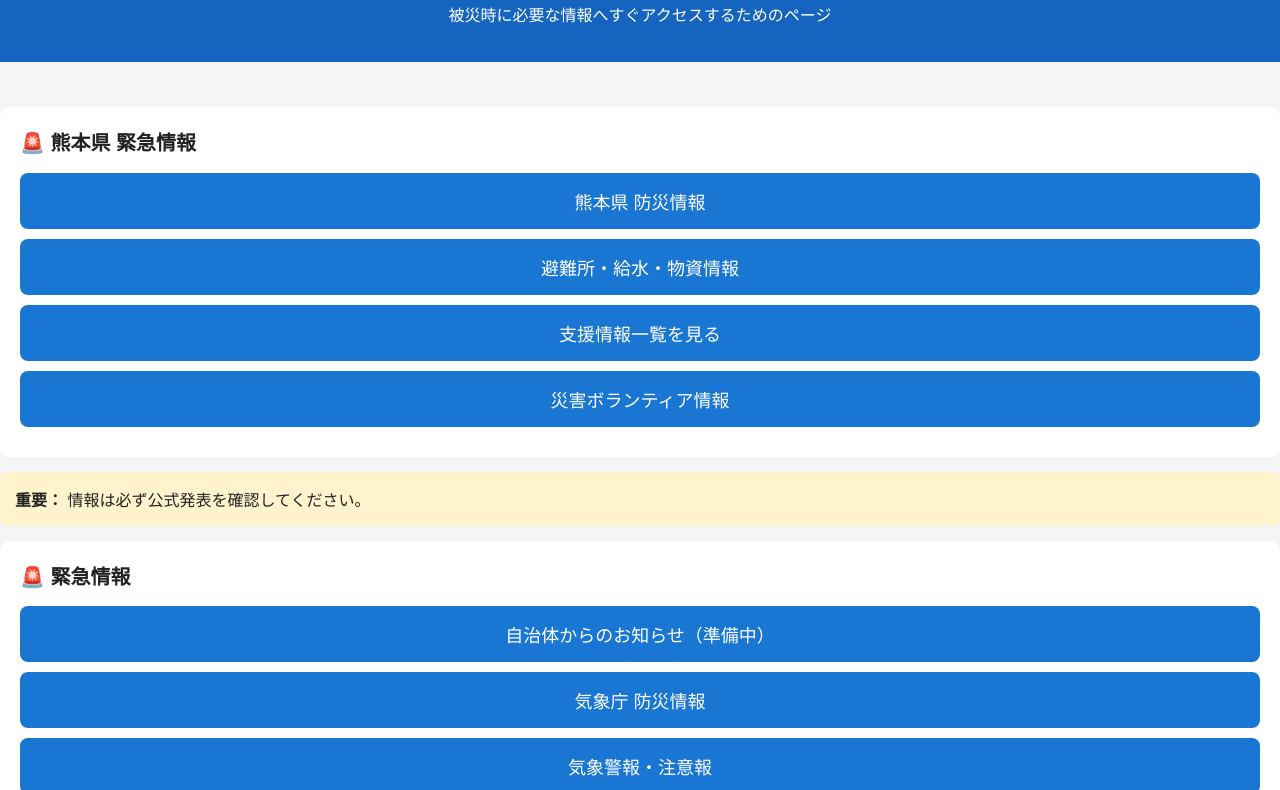
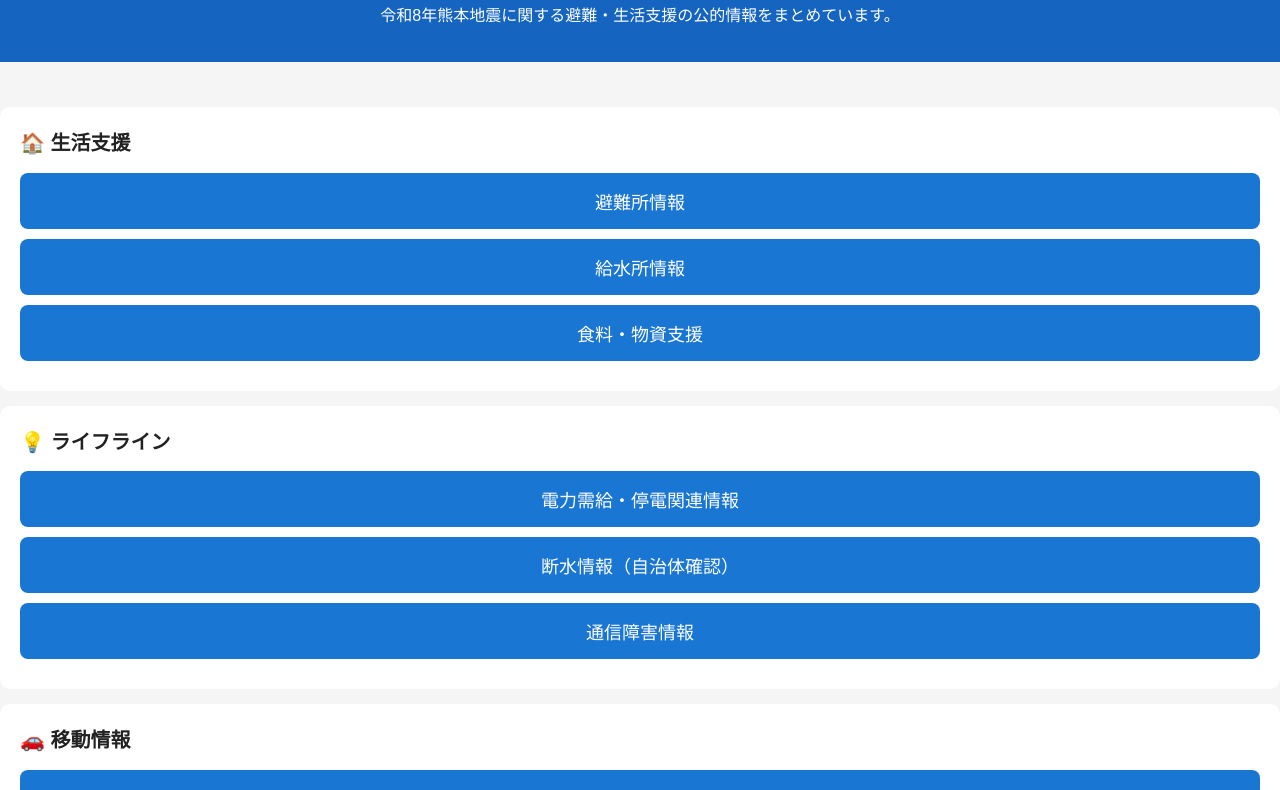
Before and after one commit to disaster-support-information/saigai-dashboard, a plain HTML site: page index.html in a window 1280 px wide. Shown: the part 85-875 px from the top of the page. Drawn offline with Linux system fonts and the light colour scheme.

Commit message:
熊本地震支援情報サイトとして構成整理

```diff
--- a/index.html
+++ b/index.html
@@ -2,7 +2,7 @@
 <head>
 <meta charset="UTF-8">
 <meta name="viewport" content="width=device-width, initial-scale=1.0">
-<title>災害情報ポータル</title><style>
+<title>令和8年熊本地震 支援情報</title><style>
 body {
   font-family: sans-serif;
   margin: 0;
@@ -61,39 +61,13 @@ footer {
   font-size: 14px;
 }
 </style></head><body><header>
-<h1>災害情報ポータル</h1>
-<p>被災時に必要な情報へすぐアクセスするためのページ</p>
+<h1>令和8年熊本地震 支援情報</h1>
+<p>令和8年熊本地震に関する避難・生活支援の公的情報をまとめています。</p>
 </header><div class="container">
 
 </div><div class="card">
 
-<h2>🚨 熊本県 緊急情報</h2>
 
-<a class="button" href="https://www.pref.kumamoto.jp/life/1/">
-熊本県 防災情報
-</a>
-
-<a class="button" href="support.html">
-避難所・給水・物資情報
-</a>
-
-<a class="button" href="support.html">
-支援情報一覧を見る
-</a>
-
-<a class="button" href="support.html">
-災害ボランティア情報
-</a>
-
-</div><div class="notice">
-<strong>重要：</strong>
-情報は必ず公式発表を確認してください。
-</div><div class="card">
-<h2>🚨 緊急情報</h2><a class="button" href="https://www.lifull.com/">自治体からのお知らせ（準備中）</a>
-<a class="button" href="https://www.jma.go.jp/bosai/">気象庁 防災情報</a>
-<a class="button" href="https://www.jma.go.jp/bosai/map.html#5/34.5/137/">気象警報・注意報</a>
-
-</div><div class="card">
 <h2>🏠 生活支援</h2><a class="button" href="#">避難所情報</a>
 <a class="button" href="#">給水所情報</a>
 <a class="button" href="#">食料・物資支援</a>
```
